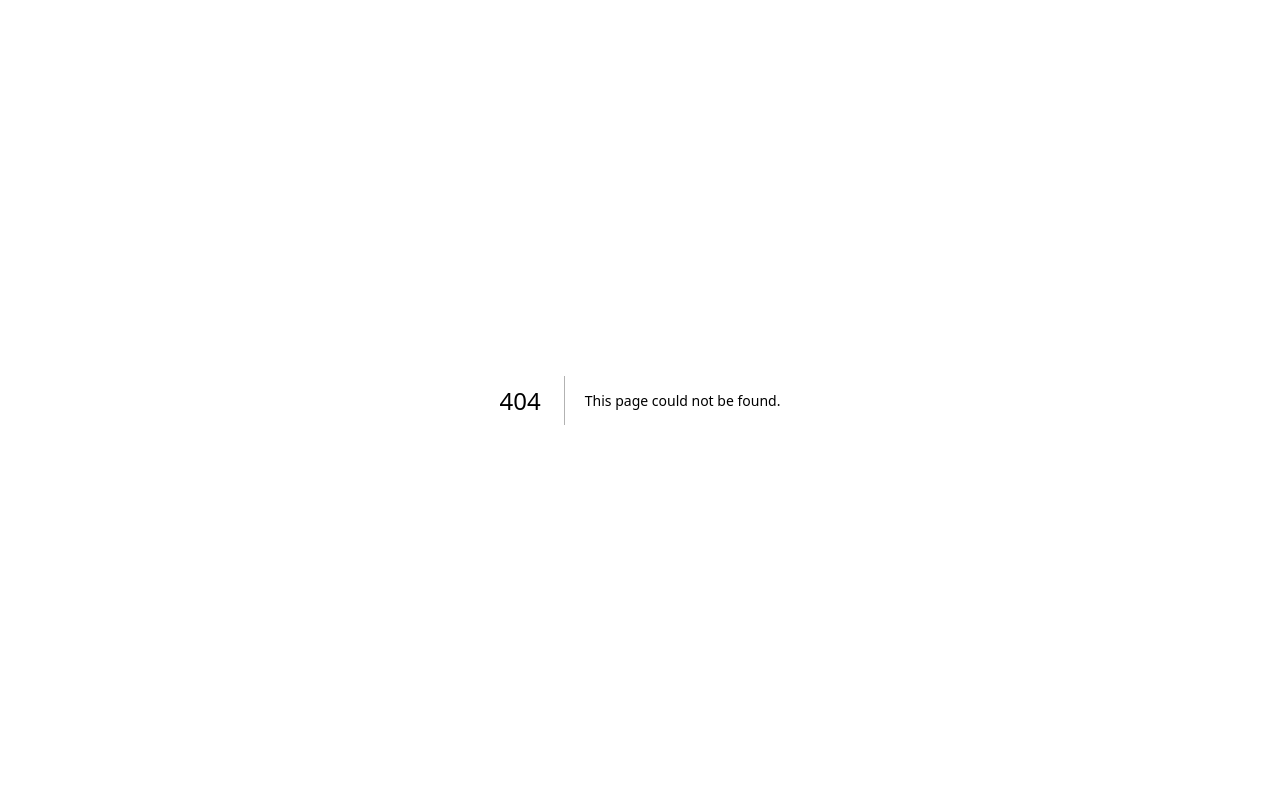
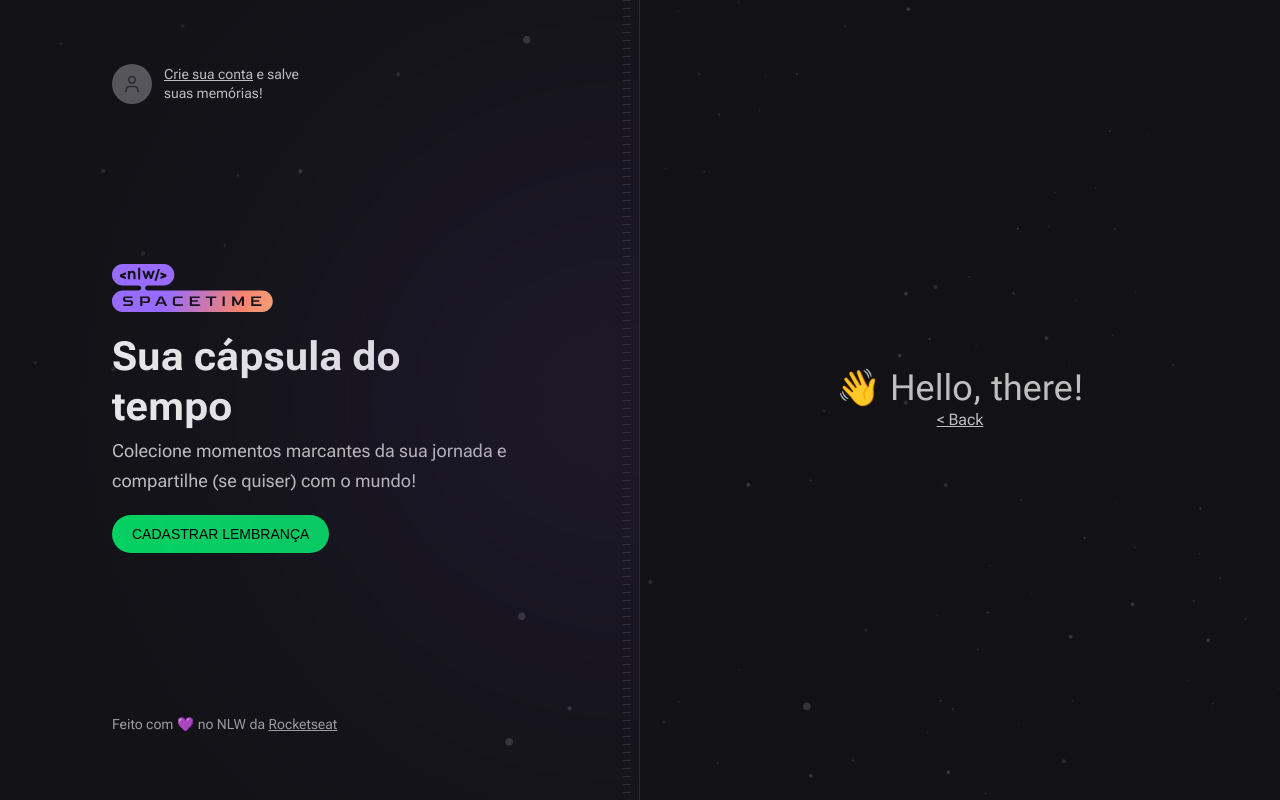
Before and after one commit to juliolmuller/nlw-spacetime, a Next.js app in the folder web/: page /memories/new in a window 1280 px wide. Before the commit this address had no page. Built offline with nearby package versions, Linux system fonts and the light colour scheme; no server answers; a web font is replaced by a local one.

Commit message:
refactor: move code to layout component to re-use it in multiple pages

```diff
--- a/web/src/app/layout.tsx
+++ b/web/src/app/layout.tsx
@@ -1,6 +1,11 @@
 import { ReactNode } from 'react'
+import './globals.css'
+import { Copyright } from '~/components/Copyright'
+import { Hero } from '~/components/Hero'
+import { Profile } from '~/components/Profile'
+import { SignInButton } from '~/components/SignInButton'
+import { checkAuth } from '~/lib/auth'
 import { baiJamjureeFont, robotoFont } from '~/utils/styles'
-import './globals.css'
 
 type RootLayoutProps = {
   children: ReactNode
@@ -13,12 +18,31 @@ export const metadata = {
 }
 
 export default function RootLayout({ children }: RootLayoutProps) {
+  const isAuthenticated = checkAuth()
+
   return (
     <html lang="en">
       <body
         className={`${baiJamjureeFont.variable} ${robotoFont.variable} font-sans`}
       >
-        {children}
+        <div className="grid min-h-screen grid-cols-2 bg-[url(../assets/stars-1.svg)] bg-cover">
+          <header className="relative flex flex-col items-start justify-between overflow-hidden border-r border-white/10 px-28 py-16">
+            {/* blur background */}
+            <div className="absolute right-0 top-1/2 h-[17.5rem] w-[32rem] -translate-y-1/2 translate-x-1/2 rounded-full bg-purple-700 opacity-50 blur-[200px]" />
+
+            {/* stripes */}
+            <div className="absolute bottom-0 right-2 top-0 w-2 bg-stripes" />
+
+            {/* Content */}
+            {isAuthenticated ? <Profile /> : <SignInButton />}
+            <Hero />
+            <Copyright />
+          </header>
+
+          <main className="flex flex-col bg-[url(../assets/stars-2.svg)] bg-cover p-16">
+            {children}
+          </main>
+        </div>
       </body>
     </html>
   )
--- /dev/null
+++ b/web/src/app/memories/new/page.tsx
@@ -0,0 +1,12 @@
+import Link from 'next/link'
+
+export default function NewMemoryPage() {
+  return (
+    <div className="flex flex-1 flex-col items-center justify-center">
+      <p className="text-4xl">👋 Hello, there!</p>
+      <Link className="underline transition-colors hover:text-gray-50" href="/">
+        &lt; Back
+      </Link>
+    </div>
+  )
+}
--- a/web/src/app/page.tsx
+++ b/web/src/app/page.tsx
@@ -1,31 +1,5 @@
-import { Copyright } from '~/components/Copyright'
 import { EmptyMemories } from '~/components/EmptyMemories'
-import { Hero } from '~/components/Hero'
-import { Profile } from '~/components/Profile'
-import { SignInButton } from '~/components/SignInButton'
-import { checkAuth } from '~/lib/auth'
 
 export default function HomePage() {
-  const isAuthenticated = checkAuth()
-
-  return (
-    <div className="grid min-h-screen grid-cols-2 bg-[url(../assets/stars-1.svg)] bg-cover">
-      <header className="relative flex flex-col items-start justify-between overflow-hidden border-r border-white/10 px-28 py-16">
-        {/* blur background */}
-        <div className="absolute right-0 top-1/2 h-[17.5rem] w-[32rem] -translate-y-1/2 translate-x-1/2 rounded-full bg-purple-700 opacity-50 blur-[200px]" />
-
-        {/* stripes */}
-        <div className="absolute bottom-0 right-2 top-0 w-2 bg-stripes" />
-
-        {/* Content */}
-        {isAuthenticated ? <Profile /> : <SignInButton />}
-        <Hero />
-        <Copyright />
-      </header>
-
-      <main className="flex flex-col bg-[url(../assets/stars-2.svg)] bg-cover p-16">
-        <EmptyMemories />
-      </main>
-    </div>
-  )
+  return <EmptyMemories />
 }
--- a/web/src/components/EmptyMemories.tsx
+++ b/web/src/components/EmptyMemories.tsx
@@ -1,11 +1,17 @@
+import Link from 'next/link'
+
 export function EmptyMemories() {
   return (
     <div className="flex flex-1 items-center justify-center">
       <p className="w-[22.5rem] text-center leading-relaxed">
-        Você ainda não registrou nenhuma lembrança, comece a{' '}
-        <a className="underline transition-colors hover:text-gray-50" href="#">
+        Você ainda não registrou nenhuma lembrança, <br />
+        comece a{' '}
+        <Link
+          className="underline transition-colors hover:text-gray-50"
+          href="/memories/new"
+        >
           criar agora
-        </a>
+        </Link>
         !
       </p>
     </div>
--- a/web/src/components/Hero.tsx
+++ b/web/src/components/Hero.tsx
@@ -1,4 +1,5 @@
 import Image from 'next/image'
+import Link from 'next/link'
 import nlwSpacetimeLogo from '~/assets/nlw-spacetime-v-logo.svg'
 
 export function Hero() {
@@ -16,12 +17,12 @@ export function Hero() {
         </p>
       </div>
 
-      <a
+      <Link
         className="inline-block rounded-full bg-green-500 px-5 py-3 font-alt text-sm uppercase leading-none text-black transition-colors hover:bg-green-600"
-        href="#"
+        href="/memories/new"
       >
         Cadastrar Lembrança
-      </a>
+      </Link>
     </div>
   )
 }
```
